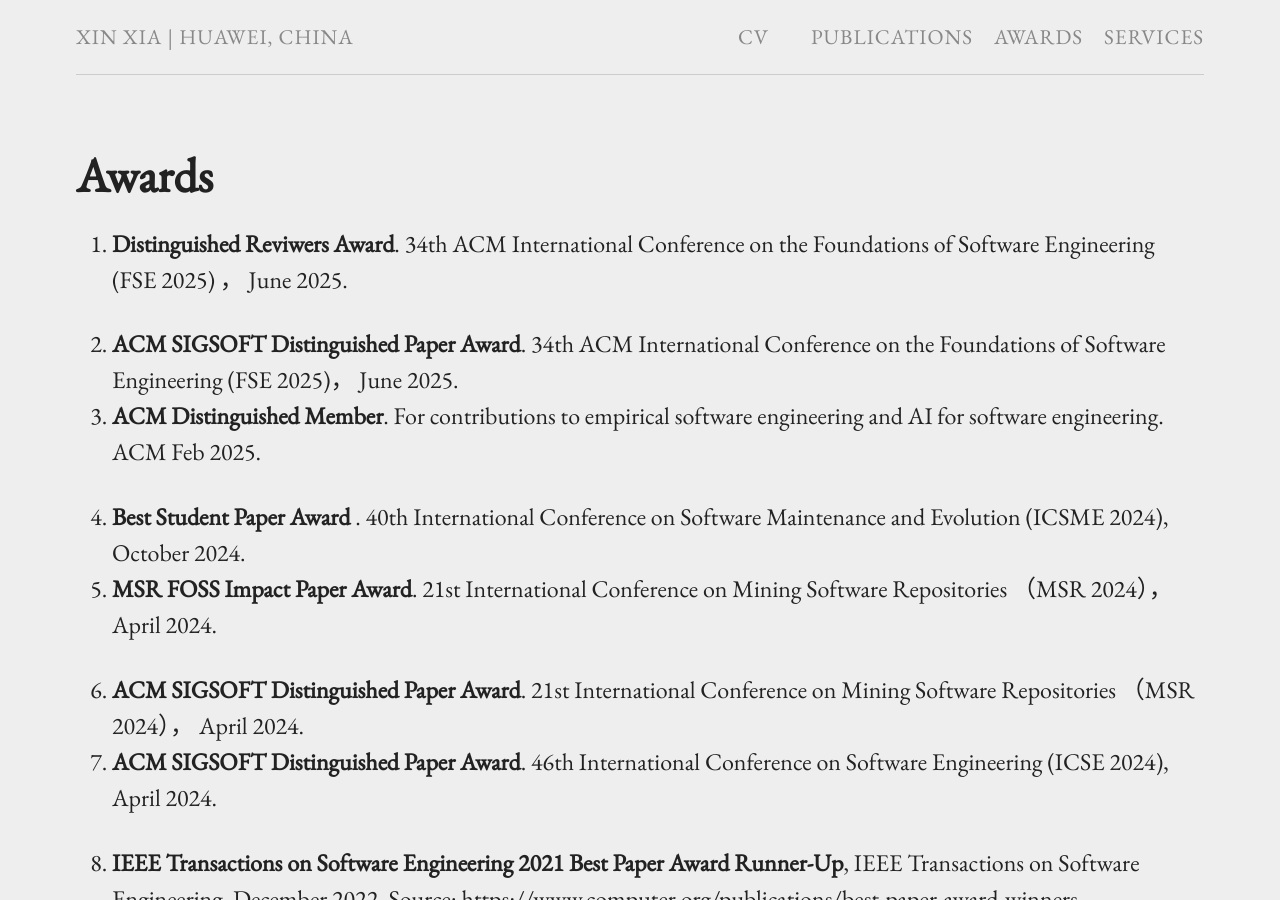
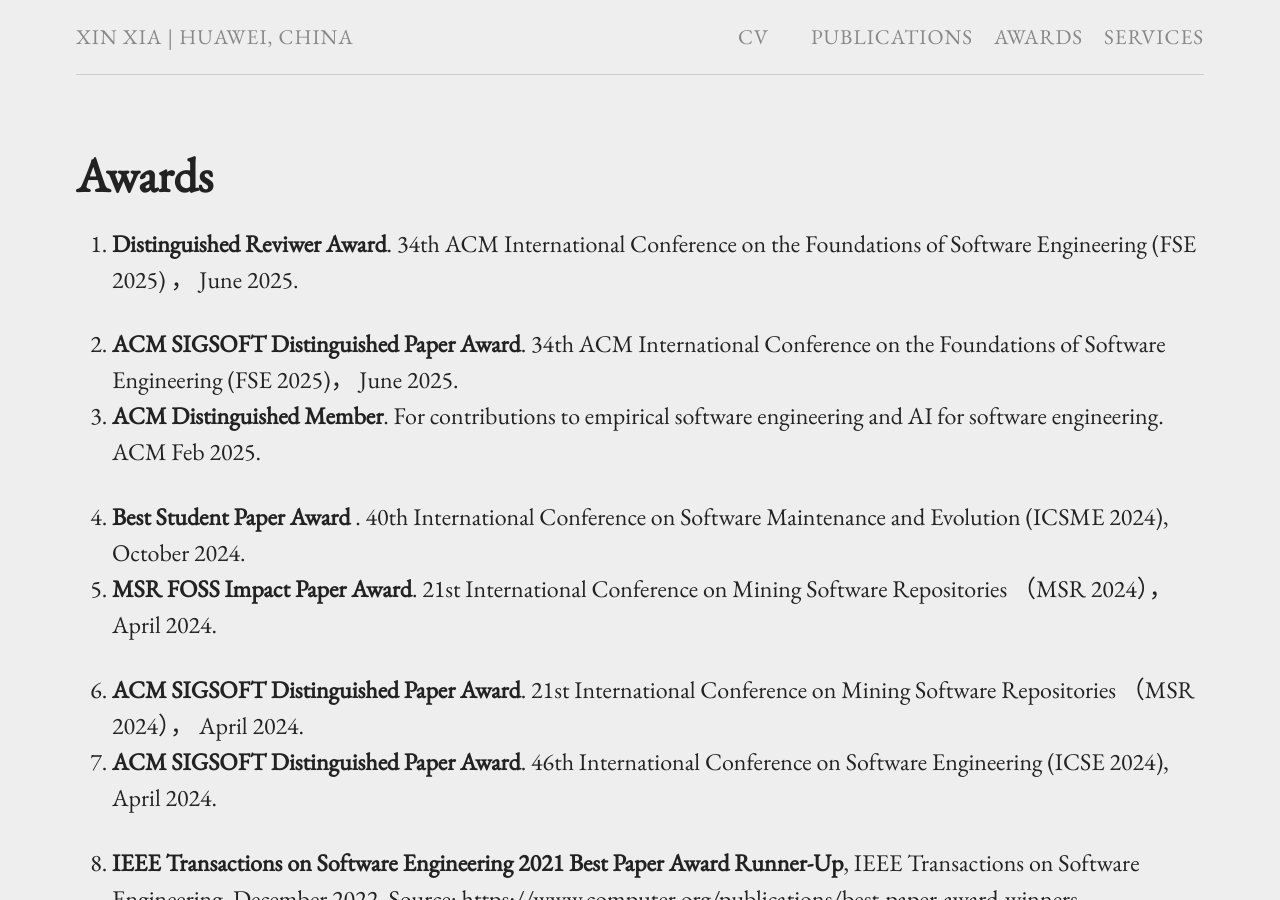
Before and after one commit to xin-xia/xin-xia.github.io, a Jekyll site: the page built from awards.md, in a window 1280 px wide and 900 px high. Built offline with Jekyll 4.4.1, drawn with Linux system fonts in a browser that asks for light colours.

Commit message:
Update awards.md

```diff
--- a/awards.md
+++ b/awards.md
@@ -3,7 +3,7 @@ layout: page
 title: Awards
 permalink: /awards/
 ---
-27.  <strong>  Distinguished Reviwers Award</strong>. 34th ACM International Conference on the Foundations of Software Engineering (FSE 2025) ， June 2025. <br />
+27.  <strong>  Distinguished Reviwer  Award</strong>. 34th ACM International Conference on the Foundations of Software Engineering (FSE 2025) ， June 2025. <br />
 
 26. <strong>ACM SIGSOFT Distinguished Paper Award</strong>. 34th ACM International Conference on the Foundations of Software Engineering (FSE 2025)， June 2025. <br />
 25.  <strong>ACM Distinguished Member</strong>. For contributions to empirical software engineering and AI for software engineering. ACM Feb 2025. <br />
```
